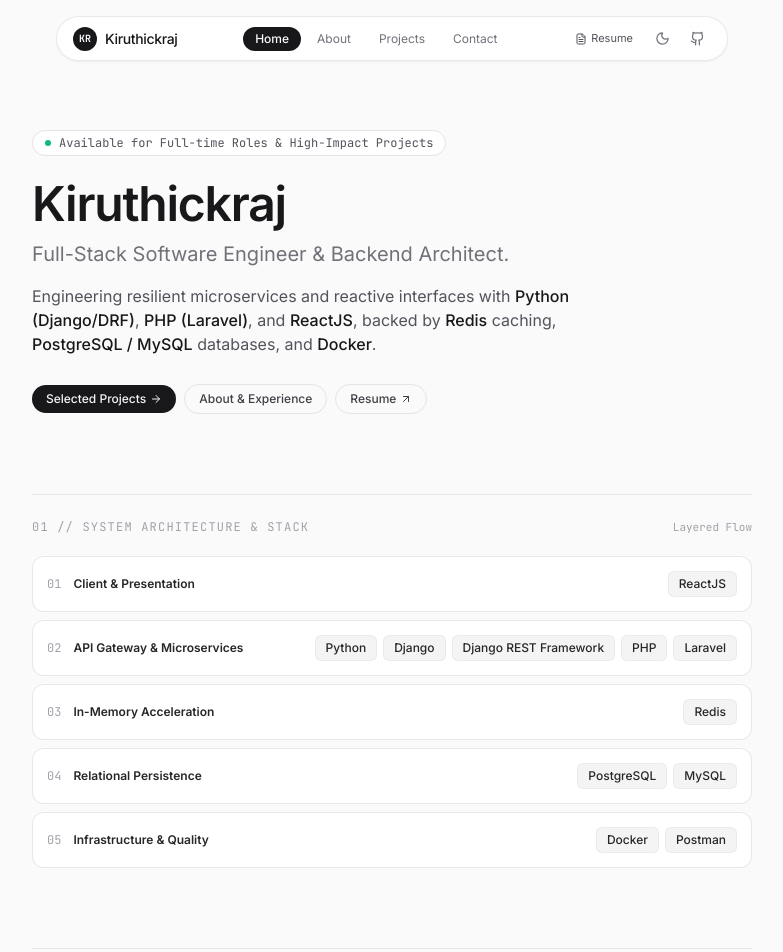
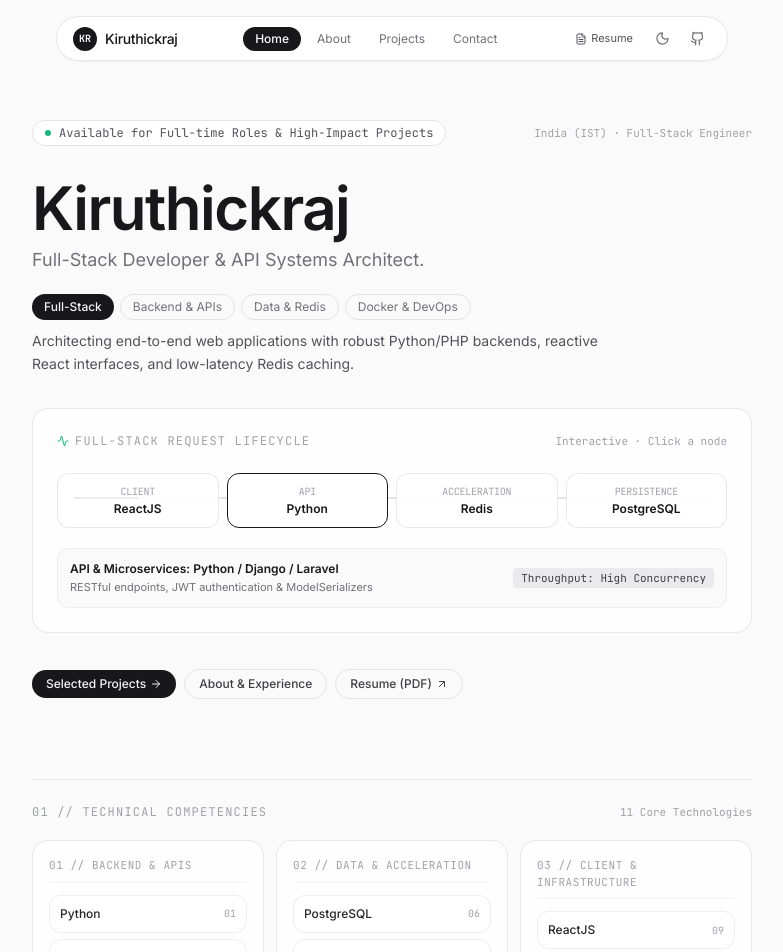
Before and after one commit to Kiruthickraj004/kiruthickraj004.github.io, a React (Vite) app: page /#home in a window 1280 px wide. Shown: the top 952 px of the page, without its empty margins (248-1031 px from the left). Built offline with nearby package versions, Linux system fonts and the light colour scheme.

Commit message:
feat: innovative animated architectural pipeline hero and swiss-style precision skills matrix

```diff
--- a/src/index.css
+++ b/src/index.css
@@ -42,3 +42,24 @@
   background: #e4e4e7;
   border-radius: 9999px;
 }
+
+/* Minimalist Architecture Data Packet Animation */
+@keyframes packetFlow {
+  0% { transform: translateX(0%); opacity: 0; }
+  15% { opacity: 1; }
+  85% { opacity: 1; }
+  100% { transform: translateX(100%); opacity: 0; }
+}
+
+.animate-packet {
+  animation: packetFlow 2.8s cubic-bezier(0.4, 0, 0.2, 1) infinite;
+}
+
+@keyframes pulseSubtle {
+  0%, 100% { opacity: 1; transform: scale(1); }
+  50% { opacity: 0.5; transform: scale(0.95); }
+}
+
+.animate-pulse-subtle {
+  animation: pulseSubtle 3s ease-in-out infinite;
+}
--- a/src/pages/HomePage.jsx
+++ b/src/pages/HomePage.jsx
@@ -1,11 +1,13 @@
 import React, { useState } from 'react';
-import { ArrowRight, ArrowUpRight, Mail, Copy, Check, Layers, ExternalLink } from 'lucide-react';
-import { personalInfo, architectureTopology, projectsData } from '../data/portfolioData';
+import { ArrowRight, ArrowUpRight, Mail, Copy, Check, Server, Database, Globe, Container, Activity } from 'lucide-react';
+import { personalInfo, projectsData } from '../data/portfolioData';
 import GithubIcon from '../components/GithubIcon';
 
 export default function HomePage({ setActivePage }) {
   const [copiedEmail, setCopiedEmail] = useState(false);
-  const [selectedLayer, setSelectedLayer] = useState(null);
+  const [activePipelineNode, setActivePipelineNode] = useState('gateway');
+  const [activeFocus, setActiveFocus] = useState('fullstack');
+
   const featuredProjects = projectsData.filter(p => p.featured);
 
   const handleCopyEmail = () => {
@@ -14,33 +16,198 @@ export default function HomePage({ setActivePage }) {
     setTimeout(() => setCopiedEmail(false), 2000);
   };
 
+  const pipelineNodes = [
+    {
+      id: 'client',
+      title: 'Client Layer',
+      tech: 'ReactJS',
+      spec: 'Reactive SPA, Context state & responsive Tailwind interfaces',
+      metric: 'Render: < 16ms'
+    },
+    {
+      id: 'gateway',
+      title: 'API & Microservices',
+      tech: 'Python / Django / Laravel',
+      spec: 'RESTful endpoints, JWT authentication & ModelSerializers',
+      metric: 'Throughput: High Concurrency'
+    },
+    {
+      id: 'cache',
+      title: 'Acceleration Layer',
+      tech: 'Redis',
+      spec: 'In-memory cache-aside, token bucket rate limiting & queues',
+      metric: 'Latency: ~14ms'
+    },
+    {
+      id: 'storage',
+      title: 'Persistence Layer',
+      tech: 'PostgreSQL / MySQL',
+      spec: 'ACID relational schemas, B-Tree indexes & automated migrations',
+      metric: 'Integrity: ACID Guaranteed'
+    }
+  ];
+
+  const focusDescriptions = {
+    fullstack: "Architecting end-to-end web applications with robust Python/PHP backends, reactive React interfaces, and low-latency Redis caching.",
+    backend: "Specializing in Django REST Framework and Laravel, clean serialization, JWT token rotation, and resilient API contracts.",
+    data: "Designing normalized relational schemas in PostgreSQL & MySQL with sub-20ms in-memory cache-aside layers using Redis.",
+    devops: "Containerizing services with multi-stage Docker builds, Docker Compose networks, and rigorous Postman test collections."
+  };
+
+  const skillMatrix = [
+    {
+      domain: "01 // BACKEND & APIS",
+      skills: [
+        { num: "01", name: "Python" },
+        { num: "02", name: "Django" },
+        { num: "03", name: "Django REST Framework" },
+        { num: "04", name: "PHP" },
+        { num: "05", name: "Laravel" },
+      ]
+    },
+    {
+      domain: "02 // DATA & ACCELERATION",
+      skills: [
+        { num: "06", name: "PostgreSQL" },
+        { num: "07", name: "MySQL" },
+        { num: "08", name: "Redis" },
+      ]
+    },
+    {
+      domain: "03 // CLIENT & INFRASTRUCTURE",
+      skills: [
+        { num: "09", name: "ReactJS" },
+        { num: "10", name: "Docker" },
+        { num: "11", name: "Postman" },
+      ]
+    }
+  ];
+
+  const currentNode = pipelineNodes.find(n => n.id === activePipelineNode) || pipelineNodes[1];
+
   return (
-    <div className="max-w-3xl mx-auto px-4 sm:px-6 py-10 sm:py-16 space-y-16 sm:space-y-20">
+    <div className="max-w-3xl mx-auto px-4 sm:px-6 py-8 sm:py-14 space-y-16 sm:space-y-20">
 
-      {/* Non-Traditional Minimalist Hero */}
-      <section className="space-y-6">
+      {/* 1. TOTALLY NEW MINIMALIST HERO WITH ARCHITECTURAL PIPELINE ANIMATION */}
+      <section className="space-y-8">
 
-        {/* Status Pill */}
+        {/* Top Meta Line: Availability & Role */}
+        <div className="flex flex-wrap items-center justify-between gap-3">
           <div className="inline-flex items-center gap-2 px-3 py-1 rounded-full border border-zinc-200 dark:border-zinc-800 bg-white dark:bg-zinc-900/40 text-xs font-mono text-zinc-600 dark:text-zinc-400">
-          <span className="w-1.5 h-1.5 rounded-full bg-emerald-500" />
+            <span className="w-1.5 h-1.5 rounded-full bg-emerald-500 animate-pulse-subtle" />
             <span>{personalInfo.status}</span>
           </div>
 
-        {/* Title & Introduction */}
-        <div className="space-y-3">
-          <h1 className="text-3xl sm:text-5xl font-semibold tracking-tight text-zinc-900 dark:text-zinc-50 leading-tight">
+          <span className="text-[11px] font-mono text-zinc-400 dark:text-zinc-500">
+            India (IST) · Full-Stack Engineer
+          </span>
+        </div>
+
+        {/* Identity & Dynamic Focus Switcher */}
+        <div className="space-y-4">
+          <div className="space-y-2">
+            <h1 className="text-4xl sm:text-6xl font-semibold tracking-tight text-zinc-900 dark:text-zinc-50">
               {personalInfo.name}
             </h1>
-          <p className="text-lg sm:text-xl font-normal text-zinc-500 dark:text-zinc-400">
-            Full-Stack Software Engineer & Backend Architect.
-          </p>
-          <p className="text-sm sm:text-base text-zinc-600 dark:text-zinc-300 max-w-xl leading-relaxed pt-1">
-            Engineering resilient microservices and reactive interfaces with <strong className="font-medium text-zinc-900 dark:text-zinc-100">Python (Django/DRF)</strong>, <strong className="font-medium text-zinc-900 dark:text-zinc-100">PHP (Laravel)</strong>, and <strong className="font-medium text-zinc-900 dark:text-zinc-100">ReactJS</strong>, backed by <strong className="font-medium text-zinc-900 dark:text-zinc-100">Redis</strong> caching, <strong className="font-medium text-zinc-900 dark:text-zinc-100">PostgreSQL / MySQL</strong> databases, and <strong className="font-medium text-zinc-900 dark:text-zinc-100">Docker</strong>.
+            <p className="text-base sm:text-lg text-zinc-500 dark:text-zinc-400 font-normal">
+              Full-Stack Developer & API Systems Architect.
             </p>
           </div>
 
-        {/* Quick Link Chips */}
-        <div className="flex flex-wrap items-center gap-2 pt-1 text-xs font-medium">
+          {/* Interactive Architectural Focus Switcher (New Idea) */}
+          <div className="space-y-2.5 pt-1">
+            <div className="flex flex-wrap gap-1.5">
+              {[
+                { id: 'fullstack', label: 'Full-Stack' },
+                { id: 'backend', label: 'Backend & APIs' },
+                { id: 'data', label: 'Data & Redis' },
+                { id: 'devops', label: 'Docker & DevOps' },
+              ].map(f => (
+                <button
+                  key={f.id}
+                  onClick={() => setActiveFocus(f.id)}
+                  className={`text-xs px-3 py-1 rounded-full transition-all ${
+                    activeFocus === f.id
+                      ? 'bg-zinc-900 text-zinc-100 dark:bg-zinc-100 dark:text-zinc-900 font-medium'
+                      : 'border border-zinc-200 dark:border-zinc-800/80 text-zinc-500 dark:text-zinc-400 hover:text-zinc-900 dark:hover:text-zinc-100 hover:bg-zinc-100 dark:hover:bg-zinc-800/40'
+                  }`}
+                >
+                  {f.label}
+                </button>
+              ))}
+            </div>
+
+            <p className="text-sm text-zinc-600 dark:text-zinc-300 leading-relaxed max-w-xl min-h-[44px]">
+              {focusDescriptions[activeFocus]}
+            </p>
+          </div>
+        </div>
+
+        {/* NEW IDEA: The Minimalist Live Pipeline Animation Card */}
+        <div className="p-5 sm:p-6 rounded-2xl border border-zinc-200/80 dark:border-zinc-800/80 bg-white/70 dark:bg-zinc-900/30 space-y-4 shadow-xs">
+
+          <div className="flex items-center justify-between text-xs font-mono">
+            <span className="text-zinc-400 dark:text-zinc-500 uppercase tracking-widest flex items-center gap-1.5">
+              <Activity size={12} className="text-emerald-500" />
+              <span>Full-Stack Request Lifecycle</span>
+            </span>
+            <span className="text-[11px] text-zinc-400 dark:text-zinc-500">
+              Interactive · Click a node
+            </span>
+          </div>
+
+          {/* Connected Pipeline Flow */}
+          <div className="relative pt-2 pb-1">
+            {/* Animated Packet Track */}
+            <div className="absolute top-1/2 left-4 right-4 -translate-y-1/2 h-[2px] bg-zinc-200 dark:bg-zinc-800 overflow-hidden pointer-events-none -z-0">
+              <div className="w-16 h-full bg-zinc-800 dark:bg-zinc-300 animate-packet" />
+            </div>
+
+            {/* Pipeline Nodes */}
+            <div className="relative z-10 grid grid-cols-4 gap-2">
+              {pipelineNodes.map((node) => {
+                const isActive = activePipelineNode === node.id;
+                return (
+                  <button
+                    key={node.id}
+                    onClick={() => setActivePipelineNode(node.id)}
+                    className={`p-2.5 rounded-xl border text-center transition-all ${
+                      isActive
+                        ? 'border-zinc-900 dark:border-zinc-100 bg-white dark:bg-zinc-800 shadow-xs'
+                        : 'border-zinc-200/80 dark:border-zinc-800/80 bg-white/90 dark:bg-zinc-900/90 hover:border-zinc-400 dark:hover:border-zinc-600'
+                    }`}
+                  >
+                    <div className="text-[10px] font-mono text-zinc-400 uppercase tracking-tight truncate">
+                      {node.title.split(' ')[0]}
+                    </div>
+                    <div className="text-xs font-semibold text-zinc-900 dark:text-zinc-100 truncate mt-0.5">
+                      {node.tech.split(' ')[0]}
+                    </div>
+                  </button>
+                );
+              })}
+            </div>
+          </div>
+
+          {/* Node Spec Telemetry Bar */}
+          <div className="p-3 rounded-xl bg-zinc-50 dark:bg-zinc-800/40 border border-zinc-200/60 dark:border-zinc-700/60 flex flex-col sm:flex-row sm:items-center justify-between gap-2 text-xs">
+            <div>
+              <span className="font-semibold text-zinc-900 dark:text-zinc-100">
+                {currentNode.title}: {currentNode.tech}
+              </span>
+              <p className="text-zinc-500 dark:text-zinc-400 text-[11px] mt-0.5">
+                {currentNode.spec}
+              </p>
+            </div>
+            <span className="font-mono text-[11px] px-2 py-0.5 rounded bg-zinc-200/70 dark:bg-zinc-700/60 text-zinc-700 dark:text-zinc-300 self-start sm:self-auto shrink-0">
+              {currentNode.metric}
+            </span>
+          </div>
+
+        </div>
+
+        {/* Quick Link Navigation */}
+        <div className="flex flex-wrap items-center gap-2 text-xs font-medium pt-1">
           <button
             onClick={() => { setActivePage('projects'); window.scrollTo({ top: 0, behavior: 'smooth' }); }}
             className="px-3.5 py-1.5 rounded-full bg-zinc-900 text-zinc-100 dark:bg-zinc-100 dark:text-zinc-900 hover:opacity-90 transition-opacity flex items-center gap-1"
@@ -62,66 +229,56 @@ export default function HomePage({ setActivePage }) {
             rel="noopener noreferrer"
             className="px-3.5 py-1.5 rounded-full border border-zinc-200 dark:border-zinc-800 text-zinc-700 dark:text-zinc-300 hover:bg-zinc-100 dark:hover:bg-zinc-800/60 transition-colors inline-flex items-center gap-1"
           >
-            <span>Resume</span>
+            <span>Resume (PDF)</span>
             <ArrowUpRight size={12} />
           </a>
         </div>
+
       </section>
 
-      {/* Non-Traditional Architectural Topology (Full Stack Flow - Names Only) */}
+      {/* 2. COMPLETELY REDESIGNED SKILLS SECTION: SWISS-STYLE PRECISION MATRIX (NAMES ONLY) */}
       <section className="space-y-4 pt-6 border-t border-zinc-200/80 dark:border-zinc-800/80">
         <div className="flex items-baseline justify-between">
           <h2 className="text-xs font-mono uppercase tracking-widest text-zinc-400 dark:text-zinc-500">
-            01 // System Architecture & Stack
+            01 // Technical Competencies
           </h2>
-          <span className="text-[11px] font-mono text-zinc-400 hidden sm:inline">
-            Layered Flow
+          <span className="text-[11px] font-mono text-zinc-400 dark:text-zinc-500">
+            11 Core Technologies
           </span>
         </div>
 
-        {/* Layered Architectural Flow */}
-        <div className="space-y-2 pt-1">
-          {architectureTopology.map((layer) => {
-            const isSelected = selectedLayer === layer.layer;
-            return (
+        {/* 3 Architectural Columns with Precision Cell Design */}
+        <div className="grid grid-cols-1 sm:grid-cols-3 gap-3 pt-1">
+          {skillMatrix.map((col) => (
             <div
-                key={layer.layer}
-                onClick={() => setSelectedLayer(isSelected ? null : layer.layer)}
-                className={`p-3.5 rounded-xl border transition-all cursor-pointer ${
-                  isSelected
-                    ? 'border-zinc-400 dark:border-zinc-600 bg-zinc-100/70 dark:bg-zinc-800/50'
-                    : 'border-zinc-200/80 dark:border-zinc-800/80 bg-white dark:bg-zinc-900/30 hover:border-zinc-300 dark:hover:border-zinc-700'
-                }`}
+              key={col.domain}
+              className="p-4 rounded-2xl border border-zinc-200/80 dark:border-zinc-800/80 bg-white/70 dark:bg-zinc-900/30 space-y-3"
             >
-                <div className="flex flex-col sm:flex-row sm:items-center justify-between gap-2">
-                  <div className="flex items-center gap-3">
-                    <span className="font-mono text-xs text-zinc-400 dark:text-zinc-500">
-                      {layer.layer}
+              <h3 className="text-[11px] font-mono uppercase tracking-wider text-zinc-400 dark:text-zinc-500 border-b border-zinc-100 dark:border-zinc-800/60 pb-2">
+                {col.domain}
+              </h3>
+
+              <div className="space-y-1.5">
+                {col.skills.map((skill) => (
+                  <div
+                    key={skill.num}
+                    className="p-2.5 rounded-xl border border-zinc-200/60 dark:border-zinc-800/60 bg-white dark:bg-zinc-900/50 hover:border-zinc-400 dark:hover:border-zinc-600 transition-colors flex items-center justify-between group"
+                  >
+                    <span className="text-xs font-medium text-zinc-800 dark:text-zinc-200 group-hover:text-zinc-950 dark:group-hover:text-white transition-colors">
+                      {skill.name}
                     </span>
-                    <span className="text-xs font-semibold text-zinc-800 dark:text-zinc-200">
-                      {layer.name}
+                    <span className="font-mono text-[10px] text-zinc-400 group-hover:text-zinc-600 dark:group-hover:text-zinc-300">
+                      {skill.num}
                     </span>
                   </div>
-
-                  {/* Skills (Names Only as requested) */}
-                  <div className="flex flex-wrap items-center gap-1.5">
-                    {layer.skills.map((skillName) => (
-                      <span
-                        key={skillName}
-                        className="px-2.5 py-1 rounded-md text-xs font-medium bg-zinc-100 dark:bg-zinc-800 text-zinc-800 dark:text-zinc-200 border border-zinc-200/60 dark:border-zinc-700/60"
-                      >
-                        {skillName}
-                      </span>
                 ))}
               </div>
             </div>
-              </div>
-            );
-          })}
+          ))}
         </div>
       </section>
 
-      {/* Selected Systems / Projects */}
+      {/* 3. SELECTED SYSTEMS / PROJECTS */}
       <section className="space-y-4 pt-6 border-t border-zinc-200/80 dark:border-zinc-800/80">
         <div className="flex items-baseline justify-between">
           <h2 className="text-xs font-mono uppercase tracking-widest text-zinc-400 dark:text-zinc-500">
@@ -139,7 +296,7 @@ export default function HomePage({ setActivePage }) {
           {featuredProjects.map((project) => (
             <div
               key={project.id}
-              className="p-4 sm:p-5 rounded-xl border border-zinc-200/80 dark:border-zinc-800/80 bg-white dark:bg-zinc-900/30 hover:border-zinc-300 dark:hover:border-zinc-700 transition-colors space-y-2.5"
+              className="p-4 sm:p-5 rounded-2xl border border-zinc-200/80 dark:border-zinc-800/80 bg-white dark:bg-zinc-900/30 hover:border-zinc-300 dark:hover:border-zinc-700 transition-colors space-y-2.5"
             >
               <div className="flex flex-col sm:flex-row sm:items-baseline justify-between gap-1">
                 <h3 className="text-base font-semibold text-zinc-900 dark:text-zinc-100">
@@ -189,7 +346,7 @@ export default function HomePage({ setActivePage }) {
         </div>
       </section>
 
-      {/* Non-Traditional Minimalist Contact Coordinates (At the bottom, No Form) */}
+      {/* 4. DIRECT CONTACT COORDINATES (NO FORM) */}
       <section className="pt-6 border-t border-zinc-200/80 dark:border-zinc-800/80 space-y-4">
         <div>
           <h2 className="text-xs font-mono uppercase tracking-widest text-zinc-400 dark:text-zinc-500">
@@ -203,8 +360,7 @@ export default function HomePage({ setActivePage }) {
           </p>
         </div>
 
-        {/* Clean Coordinates Box */}
-        <div className="p-4 sm:p-5 rounded-xl border border-zinc-200/80 dark:border-zinc-800/80 bg-white dark:bg-zinc-900/30 flex flex-col sm:flex-row sm:items-center justify-between gap-4">
+        <div className="p-4 sm:p-5 rounded-2xl border border-zinc-200/80 dark:border-zinc-800/80 bg-white dark:bg-zinc-900/30 flex flex-col sm:flex-row sm:items-center justify-between gap-4">
           <div className="space-y-2">
             <div className="flex items-center gap-2">
               <Mail size={15} className="text-zinc-400" />
@@ -242,7 +398,7 @@ export default function HomePage({ setActivePage }) {
               href="./Kiruthickraj_Resume.pdf"
               target="_blank"
               rel="noopener noreferrer"
-              className="inline-flex items-center gap-1.5 px-3 py-1.5 rounded-lg bg-zinc-900 dark:bg-zinc-100 text-zinc-50 dark:text-zinc-900 text-xs font-medium hover:opacity-90 transition-opacity"
+              className="inline-flex items-center gap-1.5 px-3.5 py-1.5 rounded-lg bg-zinc-900 dark:bg-zinc-100 text-zinc-50 dark:text-zinc-900 text-xs font-medium hover:opacity-90 transition-opacity"
             >
               <span>Download Resume</span>
               <ArrowUpRight size={12} />
```
Lines whose indentation alone changed are shown as unchanged.
